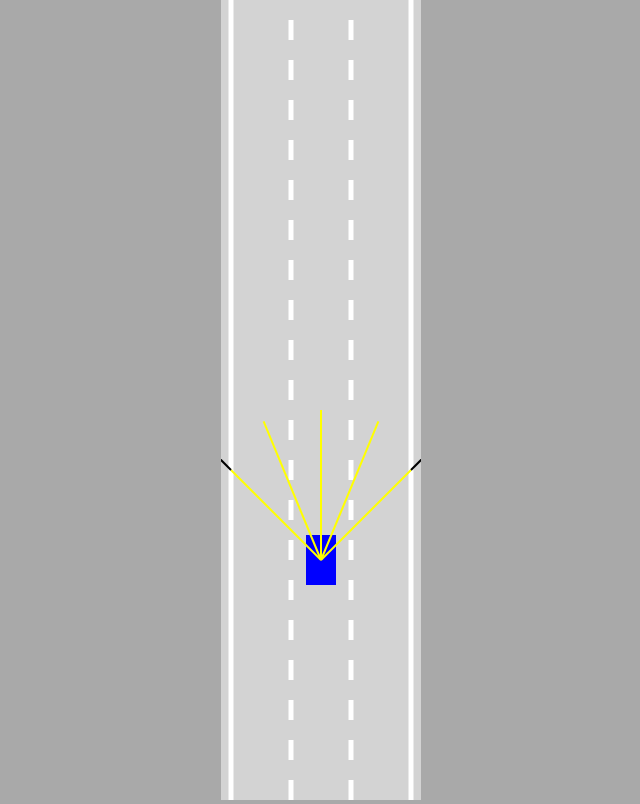
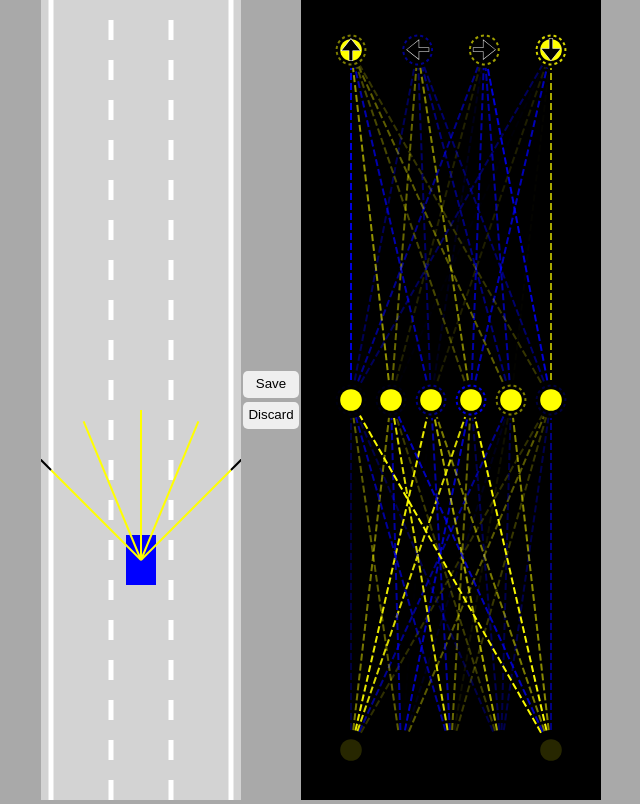
Before and after one commit to william-murray1204/Self-Driving-Car-JavaScript, a plain HTML site: page index.html in a window 1280 px wide. Shown: the whole page, without its empty margins (319-959 px from the left). Drawn offline with Linux system fonts and the light colour scheme.

Commit message:
Working Network and car sim

```diff
--- a/car.js
+++ b/car.js
@@ -12,8 +12,13 @@ class Car{
         this.angle=0;
         this.damaged=false;
 
+        this.useBrain=controlType=="AI";
+
         if(controlType!="DUMMY"){
             this.sensor=new Sensor(this);
+            this.brain=new NeuralNetwork(
+                [this.sensor.rayCount,6,4]
+            );
         }
         this.controls=new Controls(controlType);
     }
@@ -26,6 +31,17 @@ class Car{
         }
         if(this.sensor){
             this.sensor.update(roadBorders,traffic);
+            const offsets=this.sensor.readings.map(
+                s=>s==null?0:1-s.offset
+            );
+            const outputs=NeuralNetwork.feedForward(offsets,this.brain);
+
+            if(this.useBrain){
+                this.controls.forward=outputs[0];
+                this.controls.left=outputs[1];
+                this.controls.right=outputs[2];
+                this.controls.reverse=outputs[3];
+            }
         }
     }
 
@@ -106,7 +122,7 @@ class Car{
         this.y-=Math.cos(this.angle)*this.speed;
     }
 
-    draw(ctx, color) {
+    draw(ctx, color, drawSensor=false) {
         if(this.damaged){
             ctx.fillStyle="gray";
         }else{
@@ -118,7 +134,7 @@ class Car{
             ctx.lineTo(this.polygon[i].x,this.polygon[i].y);
         }
         ctx.fill();
-        if(this.sensor){
+        if(this.sensor && drawSensor){
             this.sensor.draw(ctx);
         }
     }
--- a/index.html
+++ b/index.html
@@ -5,8 +5,15 @@
     <link rel="stylesheet" href="style.css">
 </head>
 <body>
-    <canvas id="myCanvas"></canvas>
+    <canvas id="carCanvas"></canvas>
+    <div id="verticalButtons">
+        <button onclick="save()">Save</button>
+        <button onclick="discard()">Discard</button>
+    </div>
+    <canvas id="networkCanvas"></canvas>
     <script src="utils.js"></script>
+    <script src="network.js"></script>
+    <script src="visualizer.js"></script>
     <script src="sensor.js"></script>
     <script src="car.js"></script>
     <script src="road.js"></script>
--- a/main.js
+++ b/main.js
@@ -1,32 +1,91 @@
-const canvas =document.getElementById('myCanvas');
-canvas.width=200;
+const carCanvas =document.getElementById('carCanvas');
+carCanvas.width=200;
+const networkCanvas =document.getElementById('networkCanvas');
+networkCanvas.width=300;
 
-const ctx = canvas.getContext("2d");
-const road=new Road(canvas.width/2, canvas.width*0.9)
-const car=new Car(road.getLaneCenter(1),100,30,50,"KEYS");
+const carCtx = carCanvas.getContext("2d");
+const networkCtx = networkCanvas.getContext("2d");
+
+const road=new Road(carCanvas.width/2, carCanvas.width*0.9)
+
+const N=1;
+const cars=generateCars(N);
+let bestCar=cars[0];
+if(localStorage.getItem("bestBrain")){
+    for(let i=0;i<cars.length;i++){
+        cars[i].brain=JSON.parse(
+            localStorage.getItem("bestBrain"));
+        if(i!=0){
+            NeuralNetwork.mutate(cars[i].brain,0.1);
+        }
+    }
+}
+
+
 const traffic=[
-    new Car(road.getLaneCenter(1),-100,30,50,"DUMMY", 2)
+    new Car(road.getLaneCenter(1),-100,30,50,"DUMMY", 2),
+    new Car(road.getLaneCenter(0),-300,30,50,"DUMMY", 2),
+    new Car(road.getLaneCenter(2),-300,30,50,"DUMMY", 2),
+    new Car(road.getLaneCenter(0),-500,30,50,"DUMMY", 2),
+    new Car(road.getLaneCenter(1),-500,30,50,"DUMMY", 2),
+    new Car(road.getLaneCenter(2),-800,30,50,"DUMMY", 2),
+    new Car(road.getLaneCenter(1),-800,30,50,"DUMMY", 2),
+    new Car(road.getLaneCenter(0),-900,30,50,"DUMMY", 2),
+    new Car(road.getLaneCenter(2),-1000,30,50,"DUMMY", 2)
 ];
 
 animate();
 
-function animate(){
+function save(){
+        localStorage.setItem("bestBrain",
+        JSON.stringify(bestCar.brain));
+}
+
+function discard(){
+    localStorage.removeItem("bestBrain");
+}
+
+function generateCars(N){
+    const cars=[];
+    for(let i=1; i<=N;i++){
+        cars.push(new Car(road.getLaneCenter(1),100,30,50,"AI"))
+    }
+    return cars;
+}
+
+function animate(time){
     for(let i=0;i<traffic.length;i++){
         traffic[i].update(road.borders,[]);
     }
-    car.update(road.borders, traffic);
+    for(let i=0;i<cars.length;i++){
+        cars[i].update(road.borders,traffic);
+    }
+    bestCar=cars.find(
+        c=>c.y==Math.min(
+            ...cars.map(c=>c.y)
+        )
+    )
 
-    canvas.height=window.innerHeight;
+    carCanvas.height=window.innerHeight;
+    networkCanvas.height=window.innerHeight;
 
-    ctx.save();
-    ctx.translate(0,-car.y+canvas.height*0.7)
+    carCtx.save();
+    carCtx.translate(0,-bestCar.y+carCanvas.height*0.7)
 
-    road.draw(ctx);
+    road.draw(carCtx);
     for(let i=0;i<traffic.length;i++){
-        traffic[i].draw(ctx, "red");
+        traffic[i].draw(carCtx, "red");
     }
-    car.draw(ctx, "blue");
+    carCtx.globalAlpha=0.2;
+    for(let i=0;i<cars.length;i++){
+        cars[i].draw(carCtx, "blue");
+    }
+    carCtx.globalAlpha=1;
+    bestCar.draw(carCtx,"blue", true)
 
-    ctx.restore();
+    carCtx.restore();
+
+    networkCtx.lineDashOffset=-time/50;
+    Visualizer.drawNetwork(networkCtx,bestCar.brain);
     requestAnimationFrame(animate);
 }
--- /dev/null
+++ b/network.js
@@ -0,0 +1,90 @@
+class NeuralNetwork{
+    constructor(neuronCounts){
+        this.levels=[];
+        for(let i=0;i<neuronCounts.length-1;i++){
+            this.levels.push(new Level(
+                neuronCounts[i],neuronCounts[i+1]
+            ));
+        }
+    }
+
+    static feedForward(givenInputs, network){
+        let outputs=Level.feedForward(
+            givenInputs, network.levels[0]);
+        for(let i=1;i<network.levels.length;i++){
+            outputs=Level.feedForward(
+                outputs,network.levels[i]);
+        }
+        return outputs;
+    }
+
+    static mutate(network,amount=1){
+        network.levels.forEach(level => {
+            for(let i=0;i<level.biases.length;i++){
+                level.biases[i]=lerp(
+                    level.biases[i],
+                    Math.random()*2-1,
+                    amount
+                )
+            }
+            for(let i=0;i<level.weights.length;i++){
+                for(let j=0;j<level.weights[1].length;j++){
+                    level.weights[i][j]=lerp(
+                        level.weights[i][j],
+                        Math.random()*2-1,
+                        amount
+                    )
+                }
+            }
+        })
+    }
+}
+
+
+class Level{
+    constructor(inputCount, outputCount){
+        this.inputs=new Array(inputCount);
+        this.outputs=new Array(outputCount);
+        this.biases=new Array(outputCount);
+
+        this.weights=[];
+        for(let i=0;i<inputCount;i++){
+            this.weights[i]=new Array(outputCount);
+        }
+
+        Level.#randomize(this);
+
+    }
+
+    static #randomize(level){
+        for(let i=0;i<level.inputs.length;i++){
+            for(let j=0;j<level.outputs.length;j++){
+                level.weights[i][j]=Math.random()*2-1;
+            }
+        }
+
+        for(let i=0;i<level.biases.length;i++){
+            level.biases[i]=Math.random()*2-1;
+        }
+    }
+
+    static feedForward(givenInputs, level){
+        for(let i=0;i<level.inputs.length;i++){
+            level.inputs[i]=givenInputs[i];
+        }
+
+        for(let i=0;i<level.outputs.length;i++){
+            let sum=0
+            for(let j=0;j<level.inputs.length;j++){
+                sum+=level.inputs[j]*level.weights[j][i];
+            }
+
+            if(sum>level.biases[1]){
+                level.outputs[i]=1;
+            }else{
+                level.outputs[i]=0;
+            }
+        }
+        return level.outputs;
+    }
+}
--- a/style.css
+++ b/style.css
@@ -2,9 +2,32 @@ body {
     margin:0;
     background:darkgray;
     overflow: hidden;
-    text-align: center;
+    display: flex;
+    justify-content: center;
+    align-items: center;
 }
 
-#myCanvas {
+#verticalButtons{
+    display: flex;
+    flex-direction: column;
+}
+
+button{
+    border:none;
+    border-radius: 5px;
+    padding: 5px 5px 7px 5px;
+    margin: 2px;
+    cursor: pointer;
+}
+
+button:hover{
+    background: blue;
+}
+
+#networkCanvas {
+    background:black;
+}
+
+#carCanvas {
     background:lightgrey;
 }
--- a/utils.js
+++ b/utils.js
@@ -39,3 +39,11 @@ function polysIntersect(poly1, poly2){
     }
     return false;
 }
+
+function getRGBA(value){
+    const alpha=Math.abs(value);
+    const R=value<0?0:255;
+    const G=R;
+    const B=value>0?0:255;
+    return "rgba("+R+","+G+","+B+","+alpha+")";
+}
--- /dev/null
+++ b/visualizer.js
@@ -0,0 +1,110 @@
+class Visualizer{
+    static drawNetwork(ctx,network){
+        const margin=50;
+        const left=margin;
+        const top=margin;
+        const width=ctx.canvas.width-margin*2;
+        const height=ctx.canvas.height-margin*2;
+
+        const levelHeight=height/network.levels.length;
+
+        for(let i=network.levels.length-1;i>=0;i--){
+            const levelTop=top+
+                lerp(
+                    height-levelHeight,
+                    0,
+                    network.levels.length==1
+                        ?0.5
+                        :i/(network.levels.length-1)
+                );
+
+            ctx.setLineDash([7,3]);
+            Visualizer.drawLevel(ctx,network.levels[i],
+                left,levelTop,
+                width,levelHeight,
+                i==network.levels.length-1
+                    ?['🠉','🠈','🠊','🠋']
+                    :[]
+            );
+        }
+    }
+
+    static drawLevel(ctx,level,left,top,width,height,outputLabels){
+        const right=left+width;
+        const bottom=top+height;
+
+        const {inputs,outputs,weights,biases}=level;
+
+        for(let i=0;i<inputs.length;i++){
+            for(let j=0;j<outputs.length;j++){
+                ctx.beginPath();
+                ctx.moveTo(
+                    Visualizer.#getNodeX(inputs,i,left,right),
+                    bottom
+                );
+                ctx.lineTo(
+                    Visualizer.#getNodeX(outputs,j,left,right),
+                    top
+                );
+                ctx.lineWidth=2;
+                ctx.strokeStyle=getRGBA(weights[i][j]);
+                ctx.stroke();
+            }
+        }
+
+        const nodeRadius=18;
+        for(let i=0;i<inputs.length;i++){
+            const x=Visualizer.#getNodeX(inputs,i,left,right);
+            ctx.beginPath();
+            ctx.arc(x,bottom,nodeRadius,0,Math.PI*2);
+            ctx.fillStyle="black";
+            ctx.fill();
+            ctx.beginPath();
+            ctx.arc(x,bottom,nodeRadius*0.6,0,Math.PI*2);
+            ctx.fillStyle=getRGBA(inputs[i]);
+            ctx.fill();
+        }
+
+        for(let i=0;i<outputs.length;i++){
+            const x=Visualizer.#getNodeX(outputs,i,left,right);
+            ctx.beginPath();
+            ctx.arc(x,top,nodeRadius,0,Math.PI*2);
+            ctx.fillStyle="black";
+            ctx.fill();
+            ctx.beginPath();
+            ctx.arc(x,top,nodeRadius*0.6,0,Math.PI*2);
+            ctx.fillStyle=getRGBA(outputs[i]);
+            ctx.fill();
+
+            ctx.beginPath();
+            ctx.lineWidth=2;
+            ctx.arc(x,top,nodeRadius*0.8,0,Math.PI*2);
+            ctx.strokeStyle=getRGBA(biases[i]);
+            ctx.setLineDash([3,3]);
+            ctx.stroke();
+            ctx.setLineDash([]);
+
+            if(outputLabels[i]){
+                ctx.beginPath();
+                ctx.textAlign="center";
+                ctx.textBaseline="middle";
+                ctx.fillStyle="black";
+                ctx.strokeStyle="white";
+                ctx.font=(nodeRadius*1.5)+"px Arial";
+                ctx.fillText(outputLabels[i],x,top+nodeRadius*0.1);
+                ctx.lineWidth=0.5;
+                ctx.strokeText(outputLabels[i],x,top+nodeRadius*0.1);
+            }
+        }
+    }
+
+    static #getNodeX(nodes,index,left,right){
+        return lerp(
+            left,
+            right,
+            nodes.length==1
+                ?0.5
+                :index/(nodes.length-1)
+        );
+    }
+}
```
